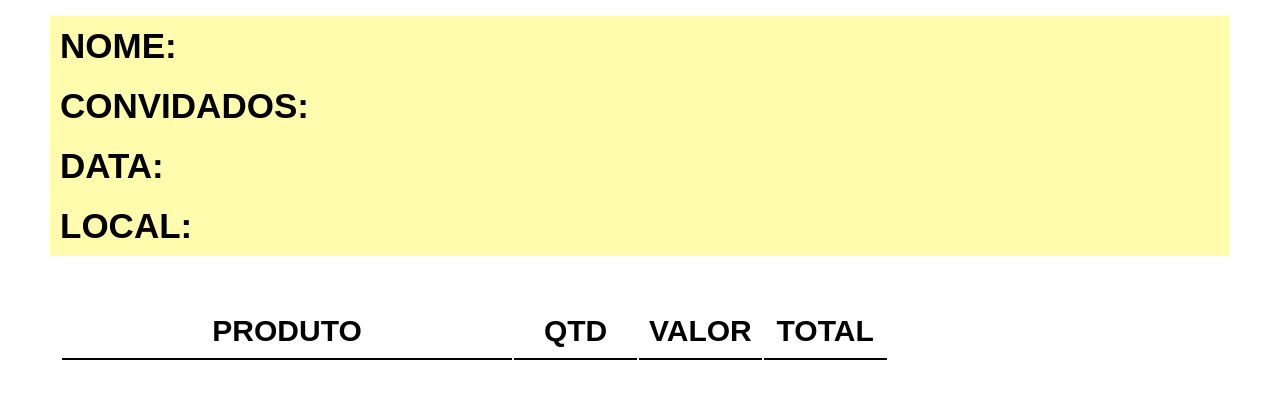
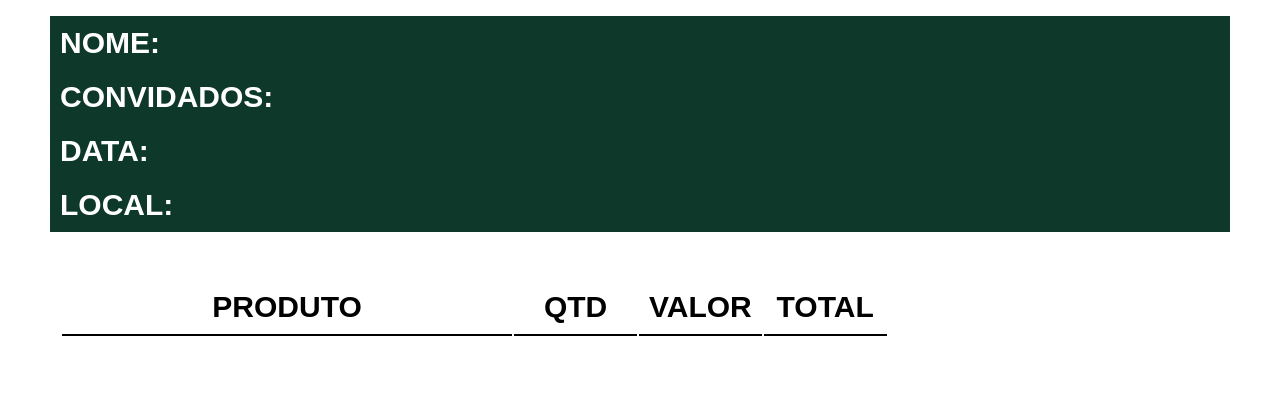
Before and after one commit to mateusoro/mateusoro.github.io, a plain HTML site: page gitana_pdf.html in a window 1280 px wide. Shown: the part 368-769 px from the top of the page. Drawn offline with nearby package versions, Linux system fonts and the light colour scheme.

Commit message:
Update gitana_pdf.html

```diff
--- a/gitana_pdf.html
+++ b/gitana_pdf.html
@@ -84,36 +84,40 @@
             margin-left: 50px;
             margin-right: 50px;
             padding: 10px;
-            background-color: hsl(58deg 100% 84%);
+            background-color: #0e382a;
+    	    color: white;
             ">
-            <span style="margin: 0px; font-weight: bold; font-size: 35px;">NOME: </span><span style="margin: 0px; font-size: 35px;" id="nome"></span>
+            <span style="margin: 0px; font-weight: bold; font-size: 30px;">NOME: </span><span style="margin: 0px; font-size: 30px;" id="nome"></span>
 
         </div>
          <div style="
             margin-left: 50px;
             margin-right: 50px;
             padding: 10px;
-            background-color: hsl(58deg 100% 84%);
+            background-color: #0e382a;
+    	    color: white;
             ">
-            <span style="margin: 0px; font-weight: bold; font-size: 35px;">CONVIDADOS: </span><span style="margin: 0px; font-size: 35px;" id="convidados"></span>
+            <span style="margin: 0px; font-weight: bold; font-size: 30px;">CONVIDADOS: </span><span style="margin: 0px; font-size: 30px;" id="convidados"></span>
 
         </div>
          <div style="
             margin-left: 50px;
             margin-right: 50px;
             padding: 10px;
-            background-color: hsl(58deg 100% 84%);
+            background-color: #0e382a;
+    	    color: white;
             ">
-            <span style="margin: 0px; font-weight: bold; font-size: 35px;">DATA: </span><span style="margin: 0px; font-size: 35px;" id="data"></span>
+            <span style="margin: 0px; font-weight: bold; font-size: 30px;">DATA: </span><span style="margin: 0px; font-size: 30px;" id="data"></span>
 
         </div>
          <div style="
             margin-left: 50px;
             margin-right: 50px;
             padding: 10px;
-            background-color: hsl(58deg 100% 84%);
+            background-color: #0e382a;
+    	    color: white;
             ">
-            <span style="margin: 0px;  font-weight: bold; font-size: 35px;">LOCAL: </span><span style="margin: 0px; font-size: 35px;" id="local"></span>
+            <span style="margin: 0px;  font-weight: bold; font-size: 30px;">LOCAL: </span><span style="margin: 0px; font-size: 30px;" id="local"></span>
 
         </div>
 
```
